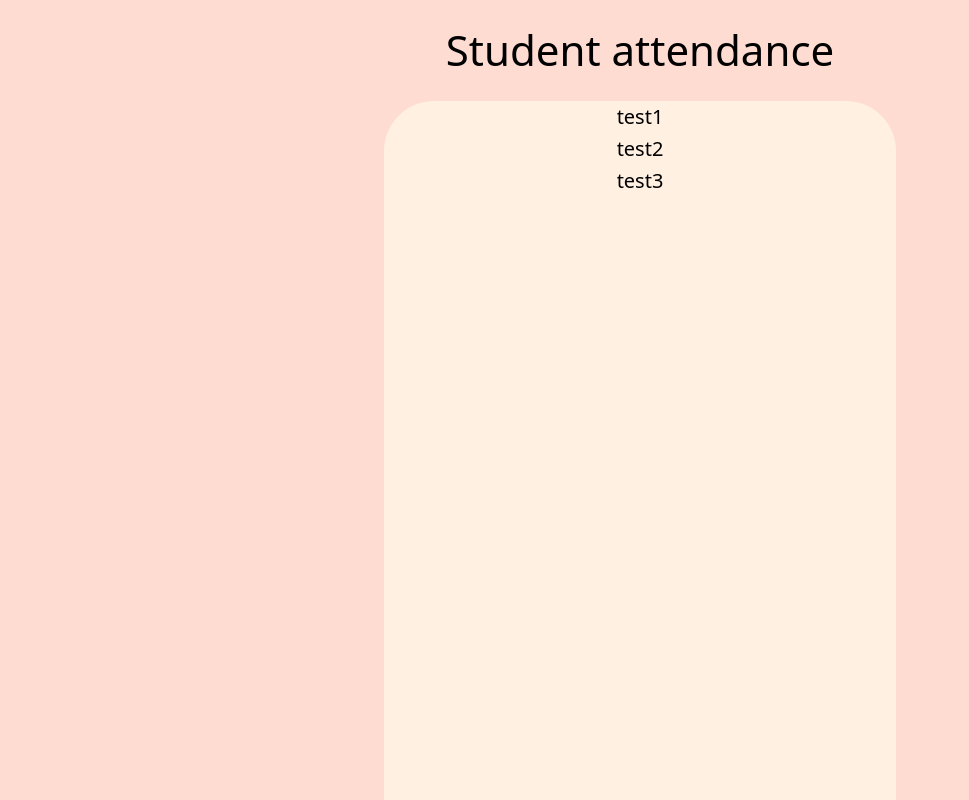
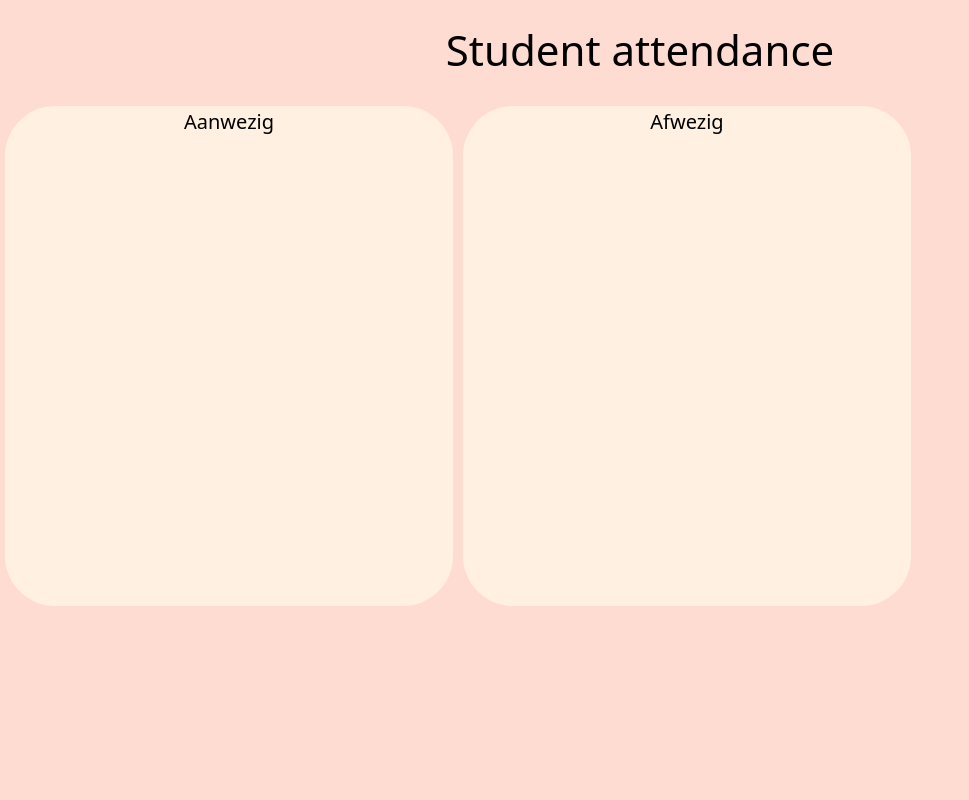
Before and after one commit to Maarten-DLVW/RAC22-SWDVT-1D_werkplaats-3-rest-rumble, a plain HTML site: page templates/attendance.html in a window 1280 px wide. Shown: the top 800 px of the page, without its empty margins (0-969 px from the left). Drawn offline with nearby package versions, Linux system fonts and the light colour scheme; no server answers.

Commit message:
ADDED: tweede blok voor afwezigen, styling

```diff
--- a/static/attendance.js
+++ b/static/attendance.js
@@ -13,8 +13,8 @@ function get_students() {
     }
 
     function show_students(student_info) {
-        $("#attendanceBlock").empty()
-        for(student of student_info["students"]) {
-            $("#attendanceBlock").append(`<li> ${student["name"]} ${student["status"]} </li>`)
-        }
+            $("#attendancePresent").empty()
+            for(student of student_info["students"]) {
+                $("#attendancePresent").append(`<li> ${student["name"]} ${student["status"]} </li>`)
+            }
     }
--- a/static/basic.css
+++ b/static/basic.css
@@ -102,14 +102,6 @@ article {background: var(--c2); border-radius: var(--rc); padding: 1em; box-shad
 [style*="--c:"]:first-child, section>section:first-child, article:first-child {margin-left:0}
 [style*="--c:"]:last-child, section>section:last-child, article:last-child {margin-right:0}
 
-/* Mark: Toegevoegd aan basic.css */
-main,footer {
-    margin: 0 auto;
-    width: 60%;
-    text-align: left;
-    padding: 0 20px;
-}
-
 section>section {
     color: #fff;
     background-color: var(--c1);
@@ -179,11 +171,16 @@ text-decoration: none;
 
 /* Text box */
 .rectangle {
-    width: 40%;
-    height: 800px;
+    width: 35%;
+    min-height: 500px;
     background-color: #FFF0E2;
-    align-items: center;
-    justify-content: center;
     border-radius: 50px;
     font-size: 20px;
+    margin: 5px;
+    text-align: center;
+    float: left;
 }
+
+header {
+    text-align: center;
+}
--- a/templates/attendance.html
+++ b/templates/attendance.html
@@ -4,24 +4,24 @@
     <meta charset="UTF-8">
     <meta http-equiv="X-UA-Compatible" content="IE=edge">
     <meta name="viewport" content="width=device-width, initial-scale=1.0">
-    <title>Document</title>
+    <title>Student attendance</title>
     <link rel="stylesheet" href="/static/basic.css" type="text/css">
     <script src="https://ajax.googleapis.com/ajax/libs/jquery/2.1.3/jquery.min.js"></script>
     <script src="/static/attendance.js"></script>
 </head>
 <body>
-    <center>
-    <h1>Student attendance</h1>
-    <div id="attendanceBlock" class="rectangle">
-        <li>test1</li>
-        <li>test2</li>
-        <li>test3</li>
+    <header>
+        <h1>Student attendance</h1>
+    </header>
+    <div id="attendancePresent" class="rectangle">
+        <li>Aanwezig</li>
     </div>
-    <div class="rectangle"></div>
+    <div id="attendanceAbsent" class="rectangle">
+        <li>Afwezig</li>
+    </div>
     <script>
         get_students();
         setInterval(get_students, 1000)
     </script>
-</center>
 </body>
 </html>
```
